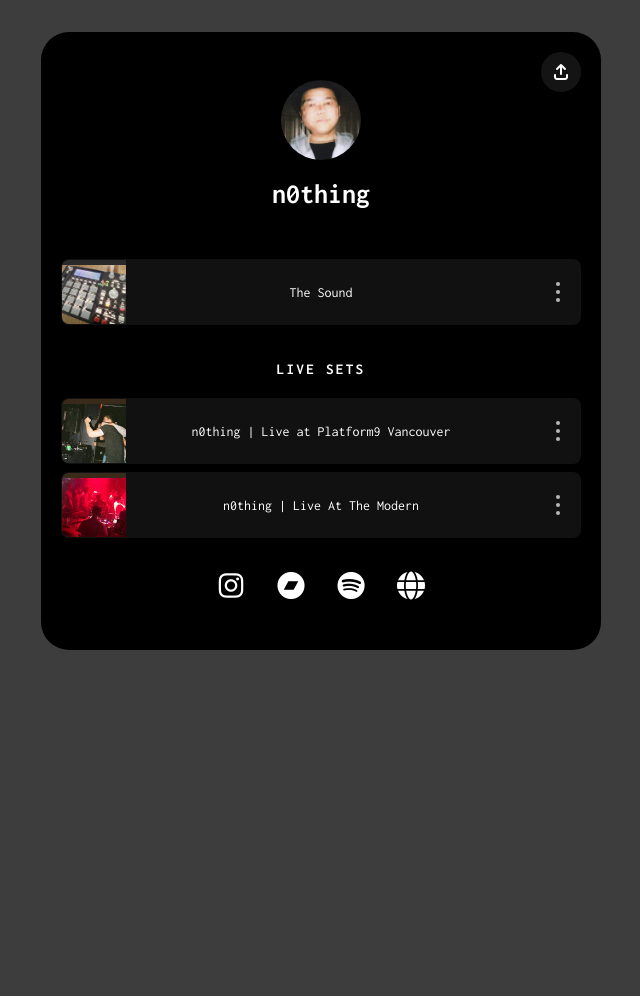
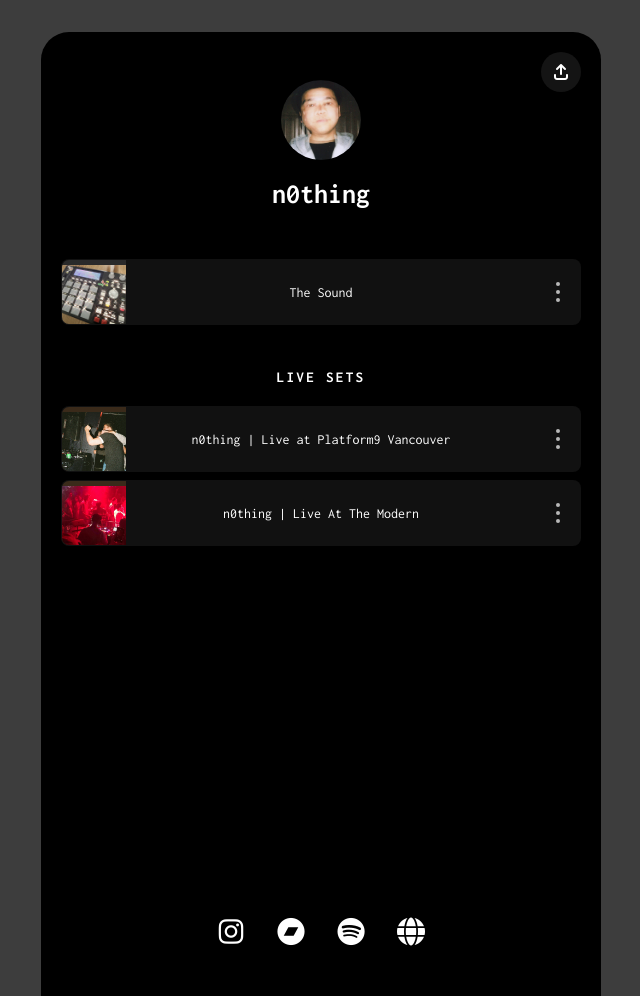
Before and after one commit to briannguy3n/nothingcouldnever2, a Jekyll site: the page built from pages/links.md, in a window 1280 px wide. Shown: the whole page, without its empty margins (319-959 px from the left). Built offline with Jekyll 4.4.1, drawn with Linux system fonts in a browser that asks for light colours; before the commit the page ends 964 px from its top, so only the background shows below that.

Commit message:
Make linktree extend to bottom of page

```diff
--- a/_sass/_linktree.scss
+++ b/_sass/_linktree.scss
@@ -8,7 +8,7 @@
   color: #ffffff;
   min-height: 100vh;
   margin: 0;
-  padding: 32px 16px;
+  padding: 32px 16px 0;
 
   // Override _base.scss global: a { color: $brand-color } where $brand-color = black
   a {
@@ -23,7 +23,10 @@
   margin: 0 auto;
   padding: 48px 20px;
   background: #000000;
-  border-radius: 28px;
+  border-radius: 28px 28px 0 0;
+  min-height: calc(100vh - 32px);
+  display: flex;
+  flex-direction: column;
 }
 
 // Top-right page-level share trigger
@@ -207,7 +210,9 @@
   justify-content: center;
   align-items: center;
   gap: 28px;
-  margin-top: 32px;
+  margin-top: auto;
+  padding-top: 32px;
+  padding-bottom: 0px;
 }
 
 .linktree-social {
```
